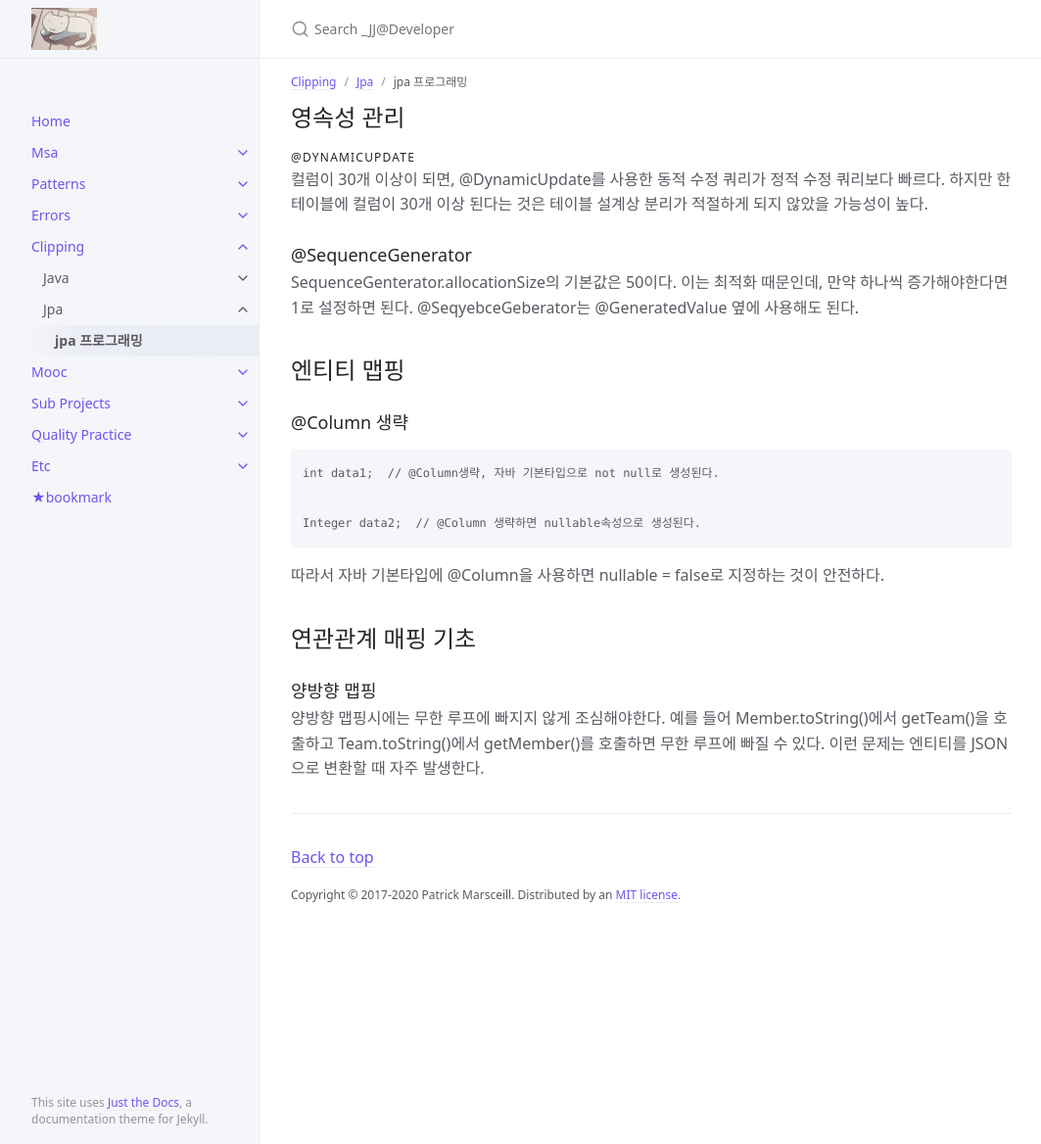
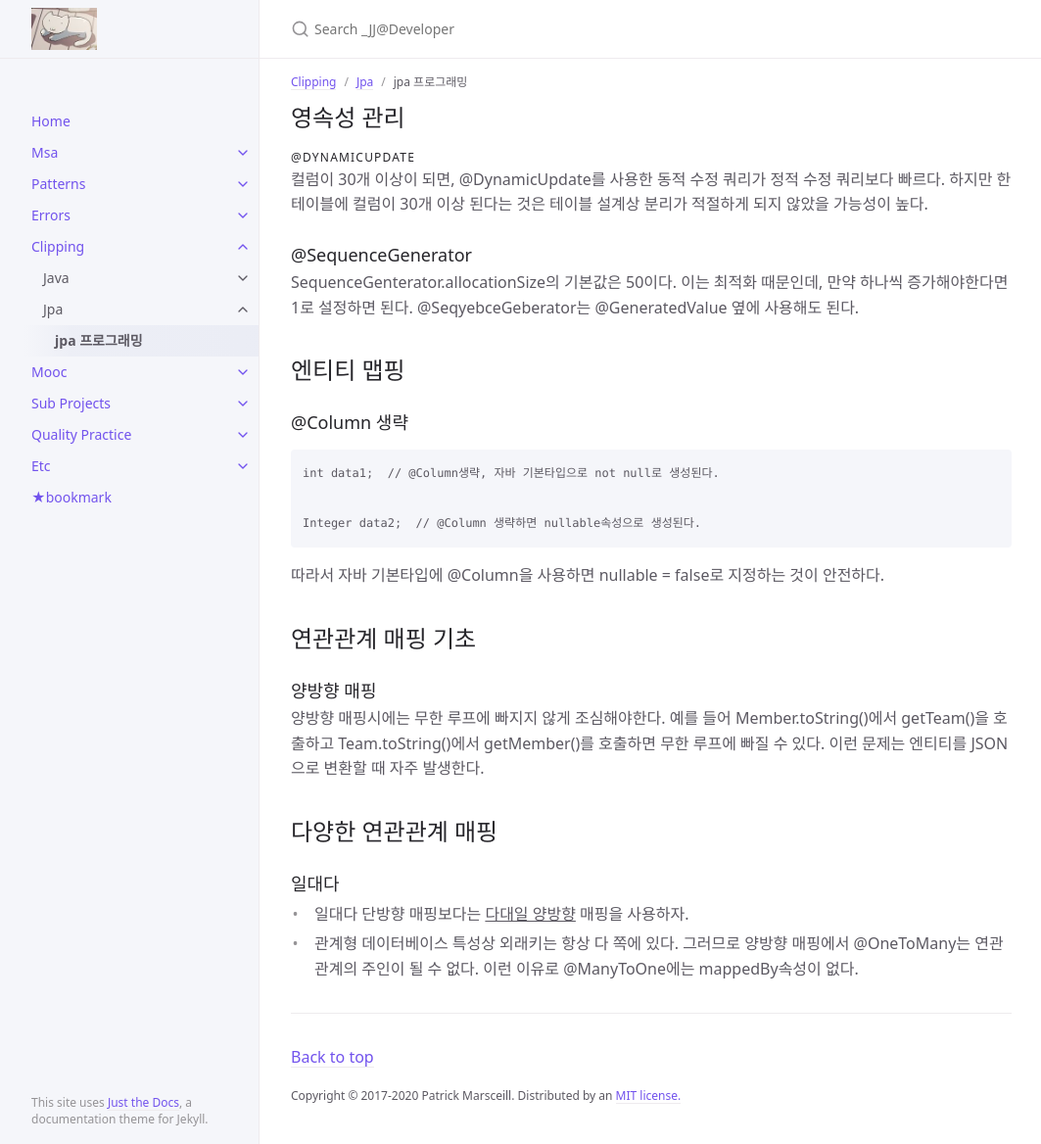
Before and after one commit to tnfhrnsss/tnfhrnsss.github.io, a Jekyll site: the page built from docs/clipping/jpa/jpa 프로그래밍.md, in a window 1280 px wide and 1168 px high. Shown: the whole window at 98% size, without its empty margins (107-1170 px from the left). Built offline with Jekyll 4.4.1, drawn with Linux system fonts in a browser that asks for light colours.

```diff
--- a/docs/clipping/jpa/jpa 프로그래밍.md
+++ b/docs/clipping/jpa/jpa 프로그래밍.md
@@ -33,8 +33,14 @@ Integer data2;  // @Column 생략하면 nullable속성으로 생성된다.
 
 ## 연관관계 매핑 기초
 
-### 양방향 맵핑
-양방향 맵핑시에는 무한 루프에 빠지지 않게 조심해야한다.
+### 양방향 매핑
+양방향 매핑시에는 무한 루프에 빠지지 않게 조심해야한다.
 예를 들어 Member.toString()에서 getTeam()을 호출하고
 Team.toString()에서 getMember()를 호출하면 무한 루프에 빠질 수 있다.
 이런 문제는 엔티티를 JSON으로 변환할 때 자주 발생한다.
+
+## 다양한 연관관계 매핑
+
+### 일대다
+- 일대다 단방향 매핑보다는 <ins>다대일 양방향</ins> 매핑을 사용하자.
+- 관계형 데이터베이스 특성상 외래키는 항상 다 쪽에 있다. 그러므로 양방향 매핑에서 @OneToMany는 연관관계의 주인이 될 수 없다. 이런 이유로 @ManyToOne에는 mappedBy속성이 없다.
```
Also changed, not shown: docs/errors/errors.md (+0 -1 lines), docs/quality/quality.md (+5 -0 lines), 2 other files.
